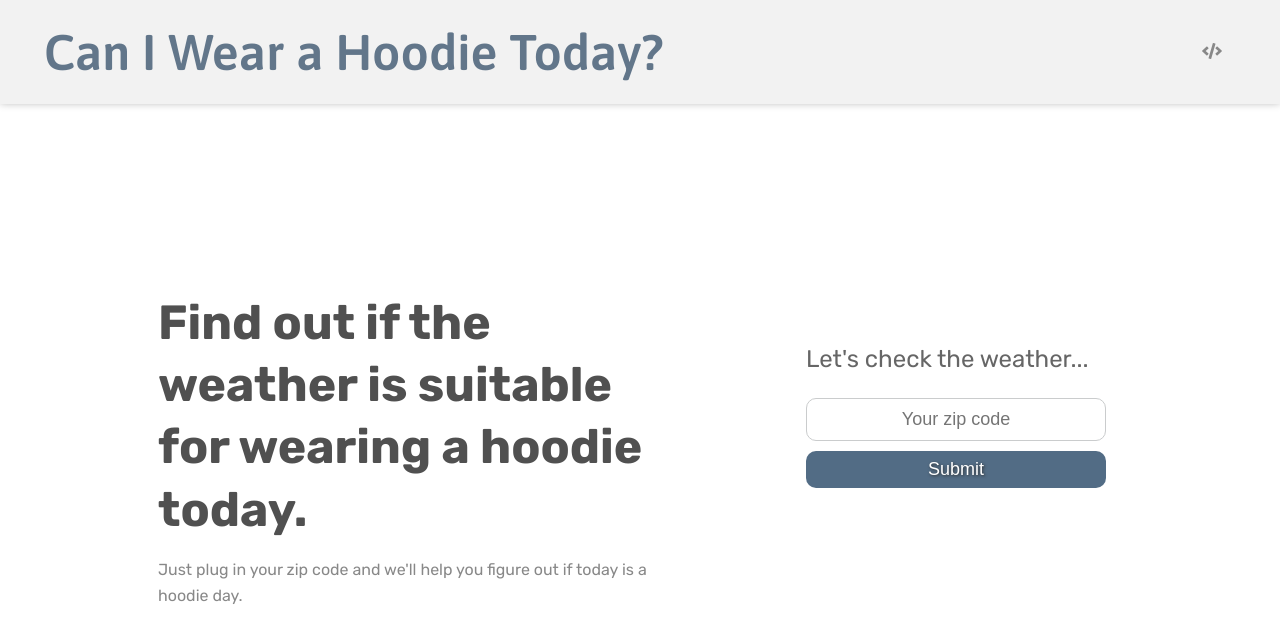
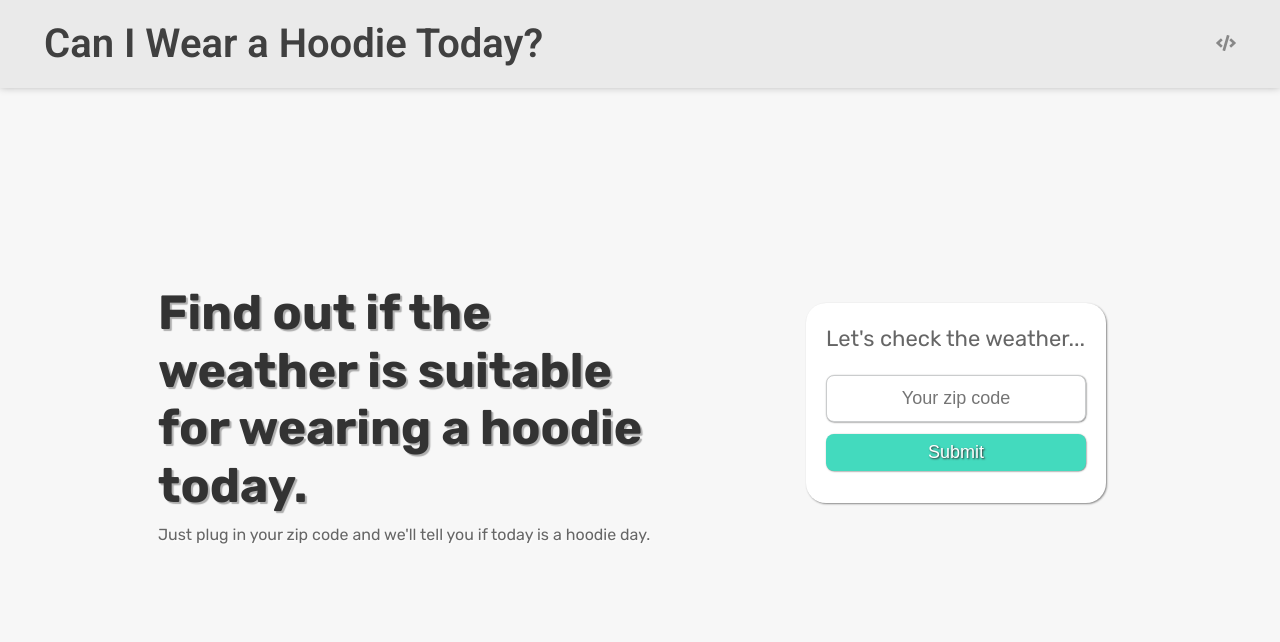
Before and after one commit to sharonrgomez/hoodie, a React (Create React App) app: page / in a window 1280 px wide. Shown: the top 642 px of the page. Built offline with nearby package versions, Linux system fonts and the light colour scheme.

Commit message:
change color scheme, minor style changes to make spacing more cohesive

```diff
--- a/src/components/Content.js
+++ b/src/components/Content.js
@@ -78,11 +78,11 @@ export default class Content extends React.Component {
                                 )
                                 : (
                                     <>
-                                        <h1 className='modal_hoodie-msg'>{this.hoodieMessage(temp)}</h1>
+                                        <p className='modal_hoodie-msg'>{this.hoodieMessage(temp)}</p>
                                         <p className='modal_forecast'>
-                                            It's {desc.toLowerCase()} with a temperature of {temp}&deg;F
-                                        in <span className='city'>{city}</span>, {state.toUpperCase()}.
-                                    </p>
+                                            It's currently {desc.toLowerCase()} with a temperature of {temp}&deg;F
+                                            in <span className='city'>{city}</span>, {state.toUpperCase()}.
+                                        </p>
                                     </>
                                 )
                         )
@@ -91,7 +91,7 @@ export default class Content extends React.Component {
                 <div className='box'>
                     <div className='tagline'>
                         <h1 className='tagline-text'>Find out if the weather is suitable for wearing a hoodie today.</h1>
-                        <p className='tagline-text_subtitle'>Just plug in your zip code and we'll help you figure out if today is a hoodie day.</p>
+                        <p className='tagline-text_subtitle'>Just plug in your zip code and we'll tell you if today is a hoodie day.</p>
                     </div>
                     <div className='weather-form_container'>
                         <h2 className='weather-form_title'>Let's check the weather...</h2>
--- a/src/components/Header.js
+++ b/src/components/Header.js
@@ -4,13 +4,11 @@ import { faCode } from '@fortawesome/free-solid-svg-icons'
 
 const Header = () => (
   <header>
-    <div className='container'>
-      <div className='nav'>
-        <div className='nav-items'>
-          <h1 className='nav-title'>Can I Wear a Hoodie Today?</h1>
-          <a href='https://github.com/shaerins' target='_blank' rel='noopener noreferrer'><FontAwesomeIcon icon={faCode} /></a>
-        </div>
-      </div >
+    <div className='nav'>
+      <div className='nav-items'>
+        <h1 className='nav-title'>Can I Wear a Hoodie Today?</h1>
+        <a href='https://github.com/shaerins' target='_blank' rel='noopener noreferrer'><FontAwesomeIcon icon={faCode} /></a>
+      </div>
     </div>
   </header>
 );
--- a/src/styles/base/_base.scss
+++ b/src/styles/base/_base.scss
@@ -1,4 +1,4 @@
-@import url('https://fonts.googleapis.com/css2?family=Asap:wght@400;500;600&family=Rubik:wght@400;500;700&display=swap');
+@import url('https://fonts.googleapis.com/css2?family=Roboto:wght@400;500;600&family=Rubik:wght@400;500;700&display=swap');
 
 * {
     box-sizing: border-box;
@@ -9,11 +9,11 @@ html {
 }
 
 body {
-    color: $dark-gray;
     font-family: 'Rubik', Arial, sans-serif;
     font-size: $m-size;
     line-height: 1.6;
     margin: 0;
+    background: $almost-white;
 }
 
 button {
--- a/src/styles/base/_settings.scss
+++ b/src/styles/base/_settings.scss
@@ -4,10 +4,10 @@ $dark-gray: #666;
 $gray: #888;
 $light-gray: #cacccd;
 $lightest-gray: #e5e5e5;
-$gray-blue: #92b3d3;
-$navy: #526c85;
+$teal: #43dabe;
 $almost-black: #333;
 $off-white: #f2f2f2;
+$almost-white: #f7f7f7;
 
 // FONT SIZE
 $font-size-xl: 3rem;
--- /dev/null
+++ b/src/styles/components/_box.scss
@@ -0,0 +1,14 @@
+.box {
+    display: flex;
+    flex-direction: column;
+    justify-content: unset;
+    align-items: center;
+    height: 95vh;
+    margin: $xs-size 0 0 0;
+    @media (min-width: $desktop-breakpoint) {
+        justify-content: space-evenly;
+        flex-direction: row;
+        margin: 0 3rem 3rem;
+        height: 65vh;
+    }
+}
--- a/src/styles/components/_button.scss
+++ b/src/styles/components/_button.scss
@@ -1,25 +1,26 @@
 .button {
-    margin: 1rem 0 1rem 0;
+    margin: $s-size 0;
     display: block;
     width: 100%;
     font-size: $font-size-lg;
-    background: $navy;
+    background: $teal;
     border: none;
     padding: $xs-size $l-size;
     color: white;
-    text-shadow: 1px 0.6px 3px $almost-black;
-    border-radius: 1rem;
+    text-shadow: 1px 1px 2px $almost-black;
+    border-radius: $xs-size;
+    box-shadow: 0.5px 0.5px 1.5px $gray;
     &:hover {
-        background: darken($navy, 5%);
+        background: darken($teal, 10%);
     }
     &:focus {
         outline: none;
-        background: darken($navy, 10%);
+        background: darken($teal, 15%);
     }
 }
 
 .button_modal {
     @extend .button;
     width: auto;
-    margin: 0 0 1.6rem 0;
+    margin: 0 0 $m-size 0;
 }
--- a/src/styles/components/_message.scss
+++ /dev/null
@@ -1,6 +0,0 @@
-.message {
-    width: 30rem;
-}
-.city {
-    text-transform: capitalize;
-}
--- a/src/styles/components/_modal.scss
+++ b/src/styles/components/_modal.scss
@@ -15,11 +15,12 @@
     left: 50%;
     transform: translate(-50%, -50%);
     padding: $s-size $m-size;
-    border-radius: 1rem;
+    border-radius: $s-size;
     display: flex;
     flex-direction: column;
     align-items: center;
     justify-content: center;
+    box-shadow: 1.5px 1.5px 2px $darkest-gray;
     @media (min-width: $tab-sm-breakpoint) {
         width: 50%;
     }
@@ -31,6 +32,9 @@
 .modal_hoodie-msg {
     text-align: center;
     font-size: 2.5rem;
+    margin-bottom: $m-size;
+    color: $almost-black;
+    font-weight: 500;
 }
 
 .modal_forecast {
@@ -38,4 +42,13 @@
     text-align: center;
     font-size: $font-size-md;
     margin-top: 0;
+    color: $darkest-gray;
 }
+
+.message {
+    width: 30rem;
+}
+
+.city {
+    text-transform: capitalize;
+}
--- a/src/styles/components/_navbar.scss
+++ b/src/styles/components/_navbar.scss
@@ -1,6 +1,9 @@
 header {
-  background-color: $off-white;
-  box-shadow: 0 -1px 8px rgba(0,0,0,0.3);
+  background-color: darken($off-white, 3%);
+  box-shadow: 0 -1px 8px rgba(0, 0, 0, 0.3);
+  @media (min-width: $tab-breakpoint) {
+    margin-bottom: 6rem;
+  }
 }
 
 .container {
@@ -19,7 +22,7 @@ header {
   justify-content: space-between;
   padding: 0;
   @media (min-width: $mobile-breakpoint) {
-    padding: 0 3rem 0 0;
+    padding: 0 $l-size 0 0;
     align-items: center;
   }
 }
@@ -36,17 +39,20 @@ header {
 }
 
 .nav-title {
-  font-family: 'Asap', Arial, sans-serif;
-  color: #62768a;
+  font-family: "Roboto", Arial, sans-serif;
+  line-height: 1.2;
+  color: #404040;
   font-weight: 600;
-  font-size: 3rem;
+  font-size: $font-size-xl;
   padding: 0;
-  margin: 0;
+  margin: 0 0 0 $s-size;
+  @media (min-width: $tab-breakpoint) {
+    line-height: unset;
+  }
   @media (min-width: $tab-breakpoint) {
     font-size: 4rem;
   }
   @media (min-width: $desktop-breakpoint) {
-    font-size: 5rem;
-    margin: 0 0 0 $m-size;
+    margin: 0 0 0 $l-size;
   }
 }
--- a/src/styles/components/_tagline.scss
+++ b/src/styles/components/_tagline.scss
@@ -1,17 +1,3 @@
-.box {
-    margin-top: $s-size;
-    display: flex;
-    flex-direction: column;
-    justify-content: unset;
-    align-items: center;
-    height: 50rem;
-    @media (min-width: $desktop-breakpoint) {
-        justify-content: space-evenly;
-        flex-direction: row;
-        margin: 10vh 3rem 3rem;
-    }
-}
-
 .tagline {
     width: 80%;
     @media (min-width: $tab-sm-breakpoint) {
@@ -20,10 +6,11 @@
 }
 
 .tagline-text {
-    color: $darkest-gray;
+    color: $almost-black;
     font-size: $font-size-xl;
-    margin-bottom: 1rem;
-    line-height: 1.3;
+    margin-bottom: $xs-size;
+    line-height: 1.2;
+    text-shadow: 2px 2px 1px lighten($gray, 15%);
     @media (min-width: $tab-sm-breakpoint) {
         font-size: 4rem;
     }
@@ -34,6 +21,7 @@
 
 .tagline-text_subtitle {
     font-size: $font-size-md;
-    color: $gray;
-    margin-bottom: 0;
+    color: $dark-gray;
+    margin-top: 0;
+    text-shadow: 1px 1px 2px white;
 }
--- a/src/styles/components/_weather-form.scss
+++ b/src/styles/components/_weather-form.scss
@@ -1,29 +1,39 @@
 .weather-form input {
     width: 100%;
     text-align: center;
-    padding: 1rem;
+    padding: $s-size;
     font-size: $font-size-lg;
-    border-radius: 1rem;
+    border-radius: $xs-size;
     border: 1px solid $light-gray;
     color: $almost-black;
+    box-shadow: 0.5px 0.5px 1.5px $gray;
     &:focus {
         outline: none;
-        border: 1.4px solid $navy;
+        border: 1.4px solid $dark-gray;
+        background: $almost-white;
     }
 }
 
 .weather-form_container {
-    width: 80%;
-    margin: 0 $m-size 5rem 2rem;
+    width: 86%;
+    margin: 2rem $m-size 5rem 2rem;
+    border-radius: 2rem;
+    background: white;
+    padding: 0 2rem 2rem;
+    box-shadow: 1px 1px 2px $gray;
     @media (min-width: $tab-sm-breakpoint) {
         width: 30rem;
+    }
+    @media (min-width: $desktop-breakpoint) {
+        margin-top: 4rem;
     }
 }
 
 .weather-form_title {
     font-weight: 400;
     font-size: $font-size-lg;
+    color: $dark-gray;
     @media (min-width: $mobile-breakpoint) {
-        font-size: 2.4rem;
+        font-size: 2.2rem;
     }
 }
--- a/src/styles/styles.scss
+++ b/src/styles/styles.scss
@@ -3,6 +3,6 @@
 @import './components/navbar';
 @import './components/tagline';
 @import './components/weather-form';
-@import './components/message';
 @import './components/modal';
+@import './components/box';
 @import './components/button';
```
Also changed, not shown: 1 other file (tests, documents, lock files or other folders).
